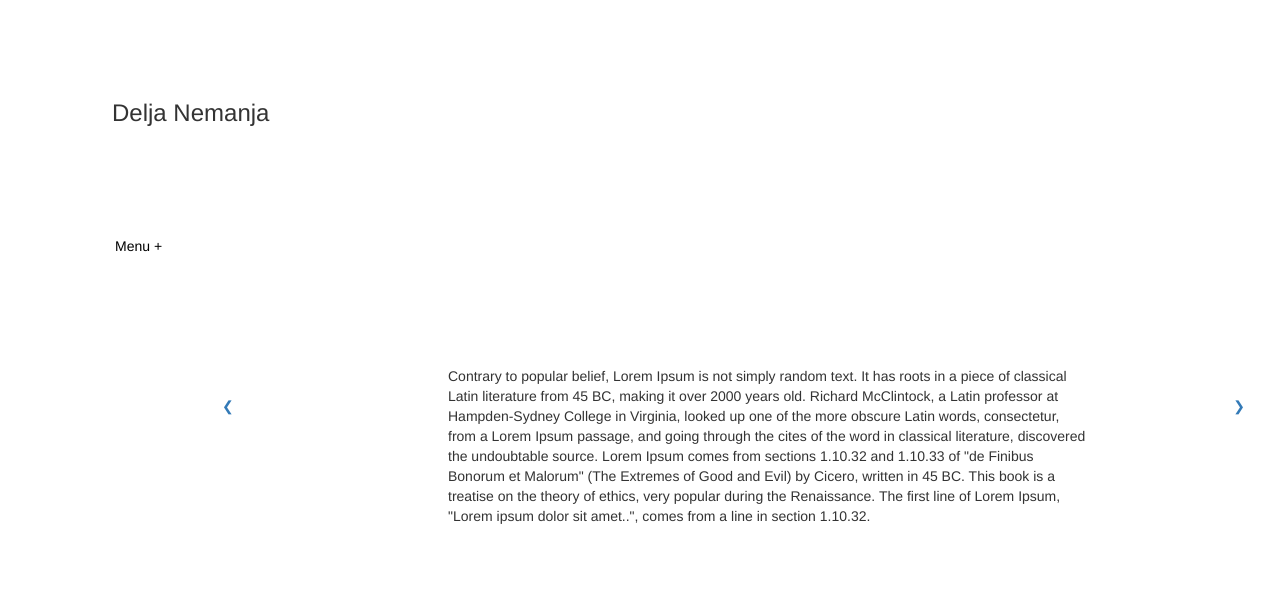
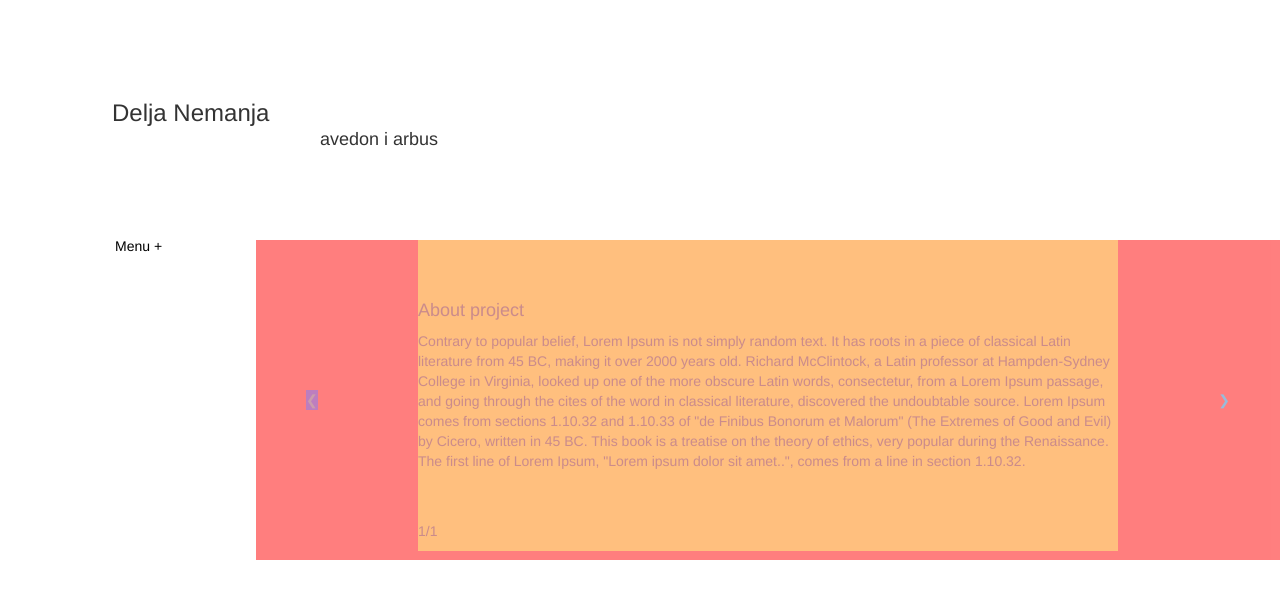
Before and after one commit to lan-mi/deljanemanja, a website: page avedon_i_arbus.html in a window 1280 px wide. Drawn offline with nearby package versions, Linux system fonts and the light colour scheme.

Commit message:
avedon i arbus page

```diff
--- a/avedon_i_arbus.html
+++ b/avedon_i_arbus.html
@@ -21,6 +21,10 @@
     <div class="name">
         <h3>Delja Nemanja</h3>
     </div>
+    <div class="page">
+        <h4>avedon i arbus</h4>
+    </div>
+
 
     <nav class="nav-2">
         <ul class="nav">
@@ -48,21 +52,38 @@
     <!--nav -->
 
 
-    <div class="container slideshow">
+    <div class="container-fluid slideshow">
         <div class="slide">
             <div class="prev"><a onclick="plusSlides(-1)">&#10094;</a></div>
             <div class="next">
                 <a onclick="plusSlides(1)">&#10095;</a>
             </div>
             <div class="text">
+                <h4>About project</h4>
                 <p>Contrary to popular belief, Lorem Ipsum is not simply random text. It has roots in a piece of classical Latin literature from 45 BC, making it over 2000 years old. Richard McClintock, a Latin professor at Hampden-Sydney College in Virginia, looked up one of the more obscure Latin words, consectetur, from a Lorem Ipsum passage, and going through the cites of the word in classical literature, discovered the undoubtable source. Lorem Ipsum comes from sections 1.10.32 and 1.10.33 of "de Finibus Bonorum et Malorum" (The Extremes of Good and Evil) by Cicero, written in 45 BC. This book is a treatise on the theory of ethics, very popular during the Renaissance. The first line of Lorem Ipsum, "Lorem ipsum dolor sit amet..", comes from a line in section 1.10.32.</p>
+                <div class="number">
+                    <p>1/1</p>
+                </div>
             </div>
 
         </div>
 
         <div class="slide">
+            <div class="prev"><a onclick="plusSlides(-1)">&#10094;</a></div>
+            <div class="next">
+                <a onclick="plusSlides(1)">&#10095;</a>
+            </div>
             <div class="text">
-                <img src="img/115.jpg" alt="slide">
+                <div id="img-1">
+                    <img src="img/115.jpg" alt="slide">
+                    <div class="number-1">
+                        <p>1/2</p>
+                    </div>
+                    <div class="image-text">
+                        <p>Lorem Ipsum example example text text.</p>
+                    </div>
+                </div>
+
             </div>
         </div>
     </div>
--- a/sass/style.sass
+++ b/sass/style.sass
@@ -63,19 +63,51 @@ nav li a:focus
 
 .slide
     display: none
-    width: 80%
+    position: absolute
+    top: 30vh
+    right: 0
+    width: 80vw
+    background-color: red
+    opacity: 0.5
 
 .text
-    position: absolute
-    left: 35vw
-    right: 15vw
+    background-color: yellow
+    opacity: 0.5
+    display: table
+    margin: 0 auto
+    padding-top: 5%
+    width: 700px
 
 .prev
-    margin: 30px
-    position: absolute
-    left: 15vw
+    margin: 150px 50px
+    float: left
+    background-color: blue
+    opacity: 0.5
 
 .next
-    margin: 30px
-    right: 5px
+    margin: 150px 50px
+    float: right
+
+#img-1 img
+    height: 400px
+    float: left
+
+.image-text
+    float: right
+    width: 150px
+    display: inline-block
+    background-color: aqua
+
+.page
     position: absolute
+    top: 15vh
+    left: 25vw
+
+.number
+    margin: 50px 0 0 0
+
+.number-1
+    clear: both
+    padding: 50px 0 0 0
+    background-color: green
+    width: 50px
```
Also changed, not shown: css/style.css.
